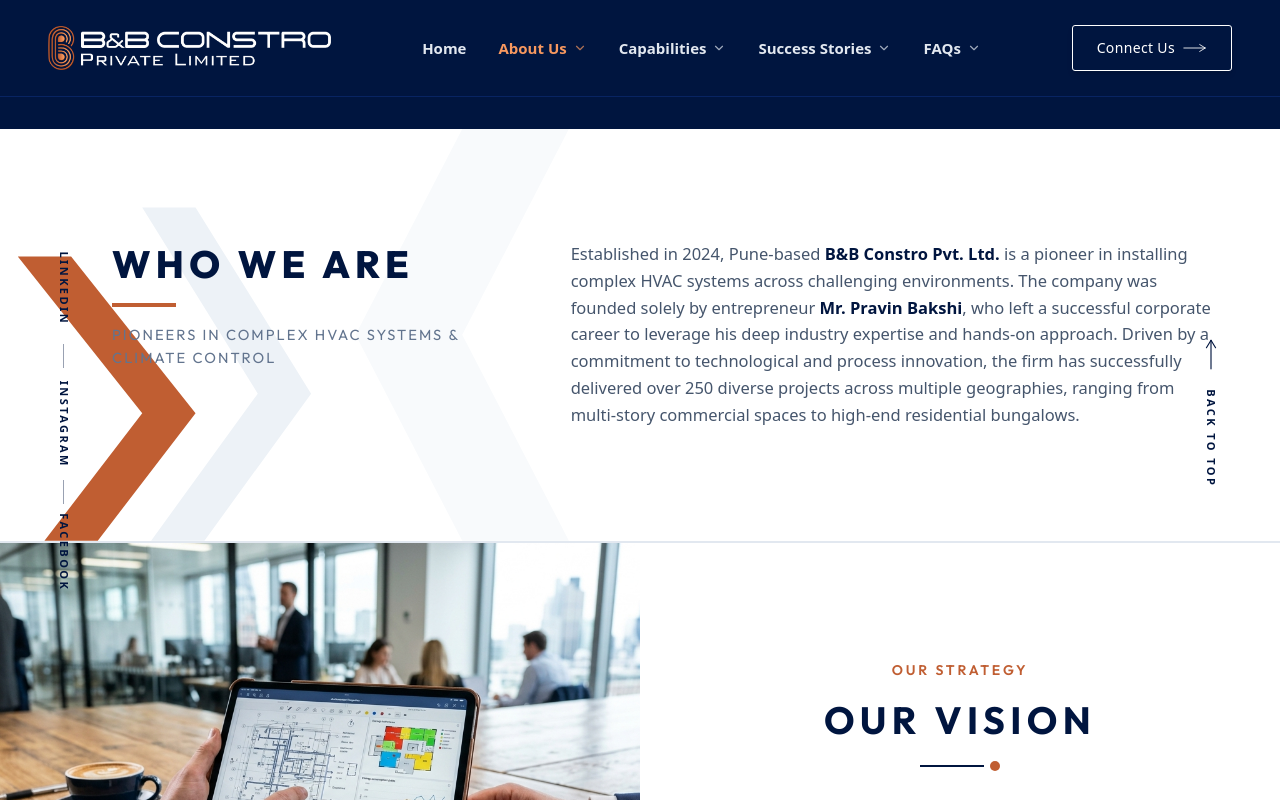
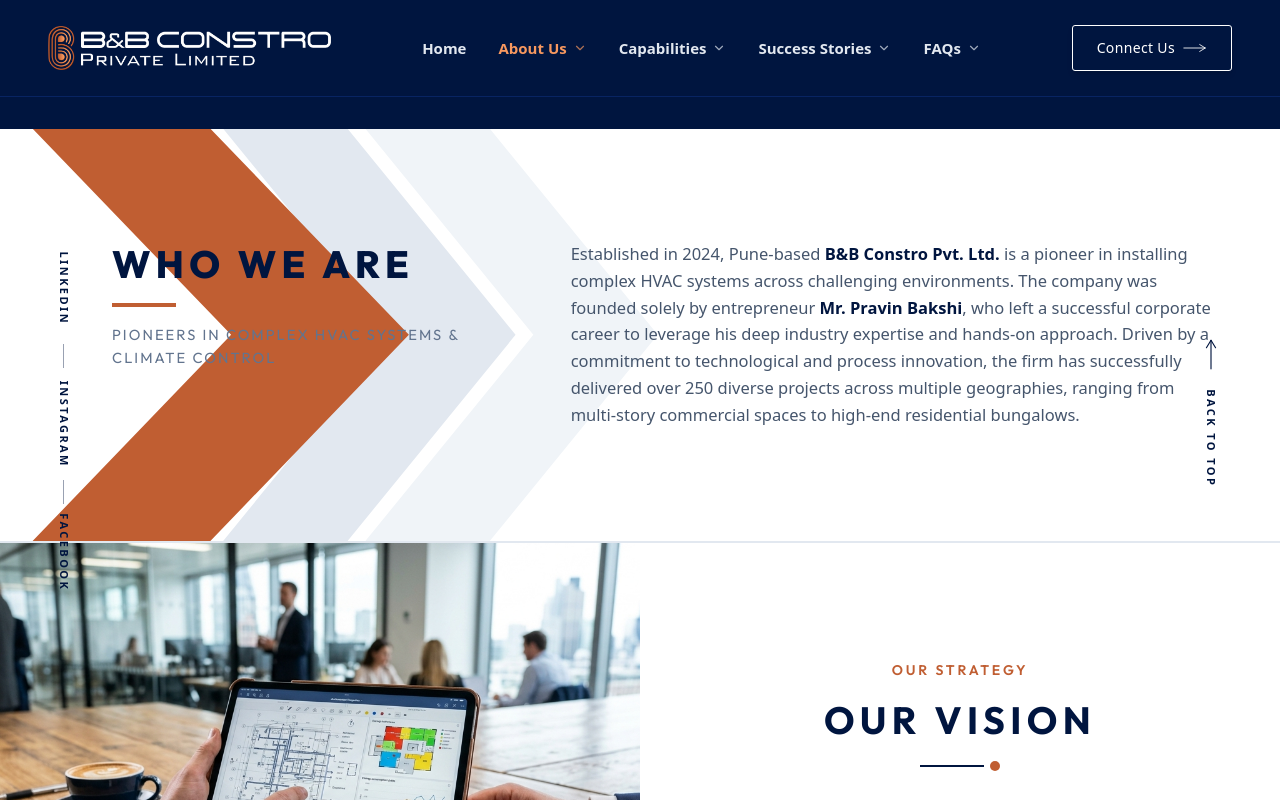
Before and after one commit to excitenext21-bit/bbconstro, a React (Vite) app: page /about in a window 1280 px wide. Shown: the top 800 px of the page. Built offline with nearby package versions, Linux system fonts and the light colour scheme; a web font is replaced by a local one.

Commit message:
Redesign chevrons in Who We Are section to match Image 1 bold large overlapping arrow style

```diff
--- a/src/components/WhoWeAreSection.tsx
+++ b/src/components/WhoWeAreSection.tsx
@@ -7,33 +7,33 @@ export const WhoWeAreSection: React.FC = () => {
       data-theme="light"
       className="relative py-20 sm:py-24 lg:py-28 bg-white text-[#0f172a] border-b border-slate-200 overflow-hidden"
     >
-      {/* Background Architectural Chevron Graphics matching Image 2 Style in Brand Copper */}
+      {/* Background Architectural Chevron Graphics matching Image 1 Bold Style */}
       <div
         className="absolute inset-0 pointer-events-none select-none overflow-hidden z-0"
         aria-hidden="true"
       >
         <svg
           className="w-full h-full"
-          viewBox="0 0 1440 420"
-          preserveAspectRatio="none"
+          viewBox="0 0 1440 500"
+          preserveAspectRatio="xMinYMid slice"
           fill="none"
           xmlns="http://www.w3.org/2000/svg"
         >
-          {/* Large Center Faint Angle Band matching Image 2 */}
+          {/* Far Right: Very Faint Slate Chevron (background depth) */}
           <path
-            d="M 520,0 L 400,210 L 520,420 L 640,420 L 520,210 L 640,0 Z"
-            fill="#f8fafc"
+            d="M 380,-20 L 600,250 L 380,520 L 520,520 L 740,250 L 520,-20 Z"
+            fill="#f0f4f8"
           />
 
-          {/* Secondary Faint Slate/Grey Chevron matching Image 2 */}
+          {/* Middle: Light Grey Chevron */}
           <path
-            d="M 160,80 L 290,270 L 170,420 L 230,420 L 350,270 L 220,80 Z"
-            fill="#edf2f7"
+            d="M 220,-20 L 440,250 L 220,520 L 360,520 L 580,250 L 360,-20 Z"
+            fill="#e2e8f0"
           />
 
-          {/* Primary Solid Brand Copper Chevron matching Image 2 (replacing yellow) */}
+          {/* Front: Bold Solid Brand Copper Chevron (matching Image 1 yellow but in brand copper) */}
           <path
-            d="M 20,130 L 160,290 L 50,420 L 110,420 L 220,290 L 80,130 Z"
+            d="M 0,-20 L 260,250 L 0,520 L 200,520 L 460,250 L 200,-20 Z"
             fill="#c05e32"
           />
         </svg>
```
